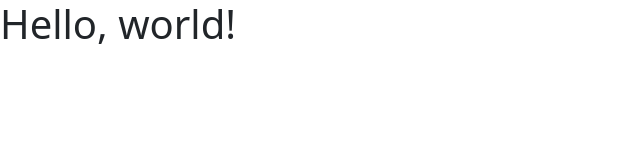
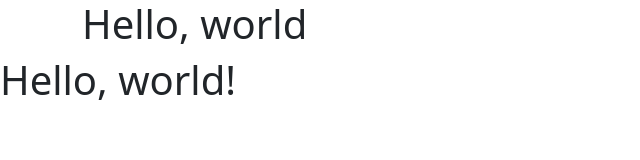
Before and after one commit to YulianaCacho/Registrarse, a plain HTML site: page index.html in a window 1280 px wide. Shown: the whole page, without its empty margins (0-640 px from the left). Drawn offline with nearby package versions, Linux system fonts and the light colour scheme.

Commit message:
agregando

```diff
--- a/index.html
+++ b/index.html
@@ -7,6 +7,13 @@
     <link href="https://cdn.jsdelivr.net/npm/bootstrap@5.3.3/dist/css/bootstrap.min.css" rel="stylesheet" integrity="sha384-QWTKZyjpPEjISv5WaRU9OFeRpok6YctnYmDr5pNlyT2bRjXh0JMhjY6hW+ALEwIH" crossorigin="anonymous">
   </head>
   <body>
+    <div class="container">
+        <div class="row">
+            <div class="col-md-12">
+                <h1> Hello, world </h1>
+            </div>
+        </div>
+    </div>
     <h1>Hello, world!</h1>
     <script src="https://cdn.jsdelivr.net/npm/bootstrap@5.3.3/dist/js/bootstrap.bundle.min.js" integrity="sha384-YvpcrYf0tY3lHB60NNkmXc5s9fDVZLESaAA55NDzOxhy9GkcIdslK1eN7N6jIeHz" crossorigin="anonymous"></script>
   </body>
```
